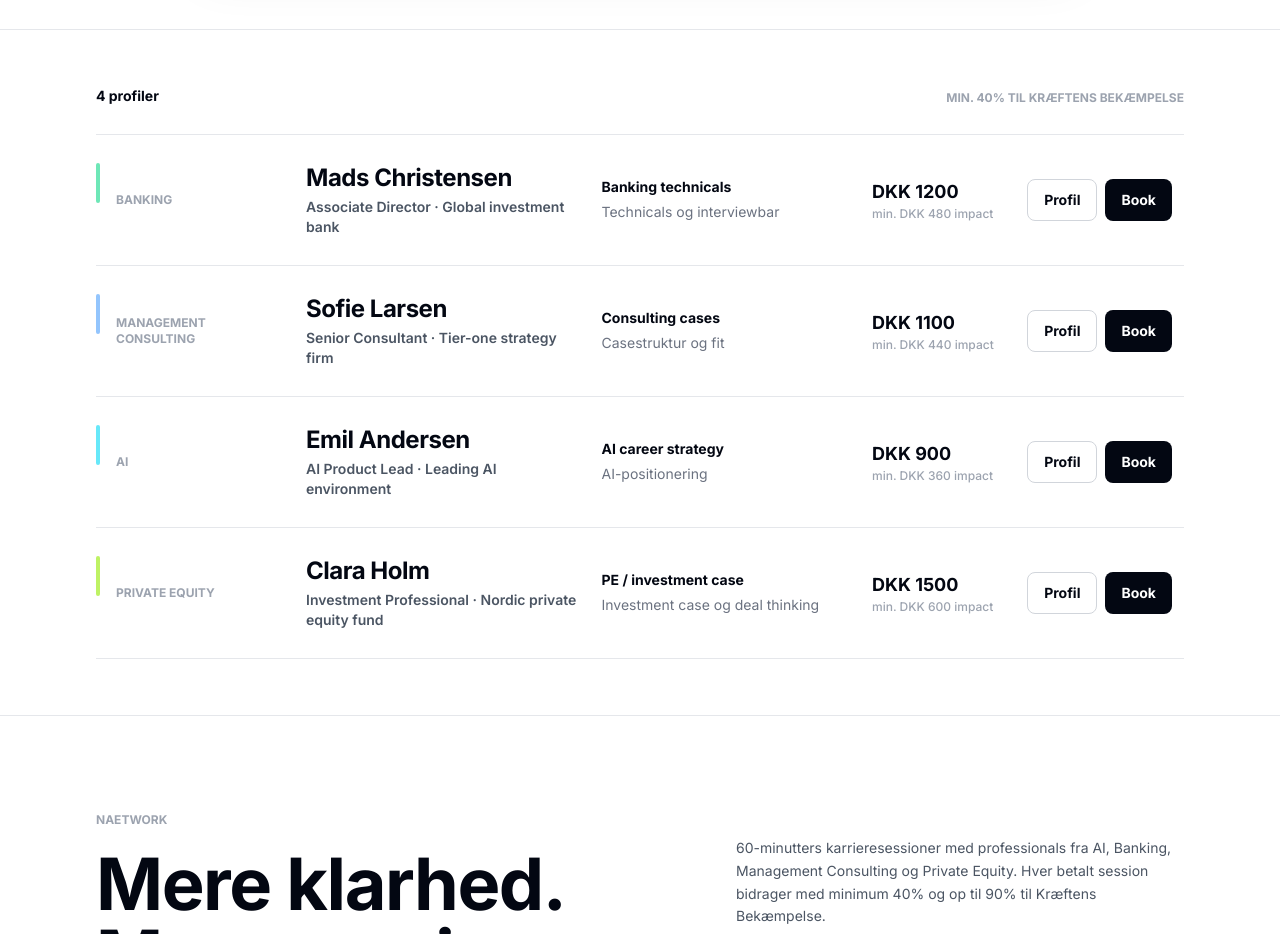
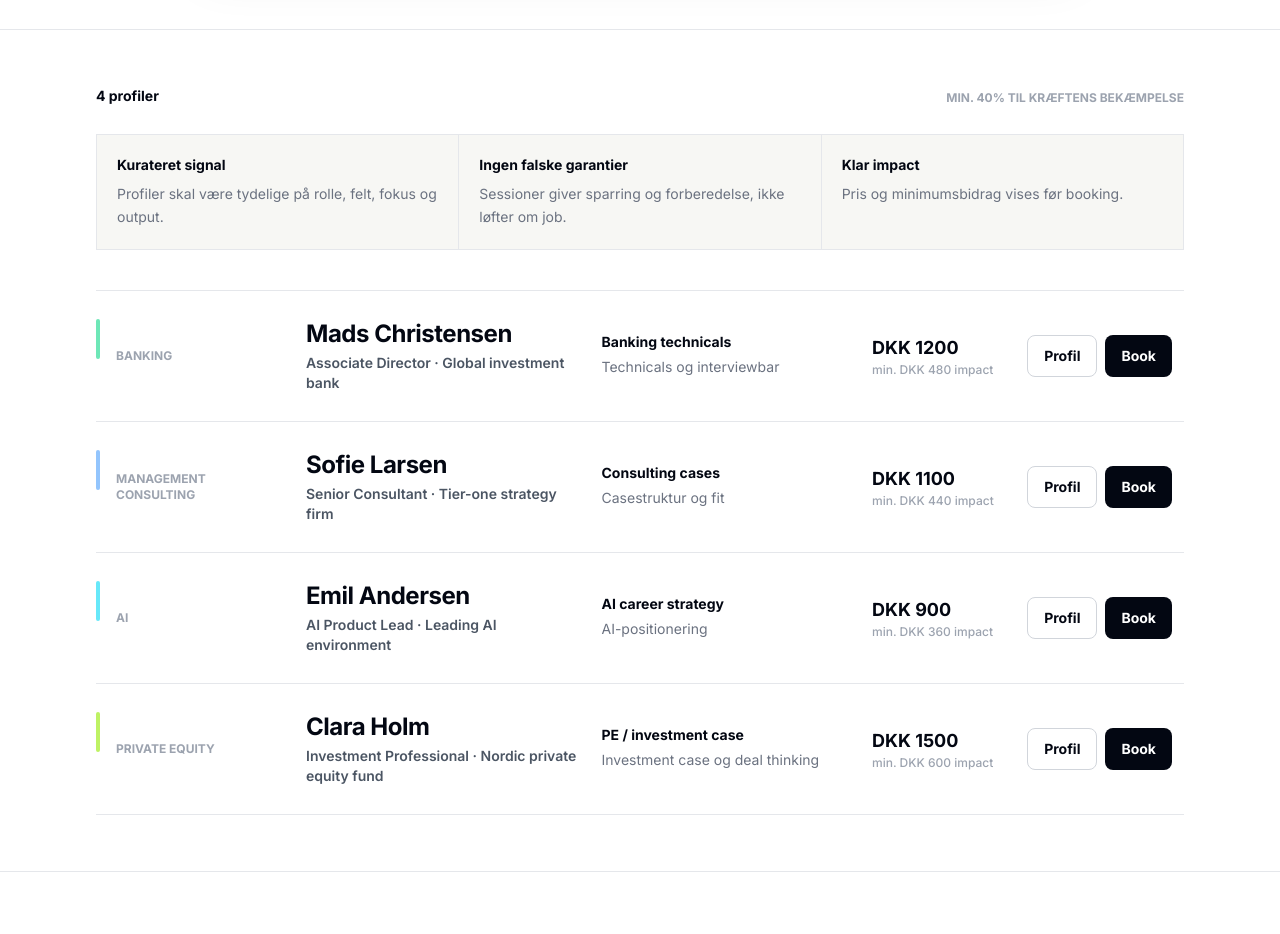
Before and after one commit to mikkelstreet-png/Naetwork, a Next.js app: page /professionals in a window 1280 px wide. Shown: the part 820-1754 px from the top of the page. Built offline with nearby package versions, Linux system fonts and the light colour scheme; no server answers; the database is empty.

Commit message:
Prefilter profiles from field links and add quality standard

```diff
--- a/app/professionals/page.tsx
+++ b/app/professionals/page.tsx
@@ -126,6 +126,10 @@ function primaryOutputFor(pro: ProfessionalCard, isDa: boolean) {
   return isDa ? 'Klarere næste skridt' : 'Clearer next steps'
 }
 
+function isIndustry(value: string | null): value is Industry {
+  return !!value && INDUSTRIES.includes(value as Industry) && value !== 'all'
+}
+
 export default function ProfessionalsPage() {
   const { lang } = useLanguage()
   const isDa = lang === 'da'
@@ -135,6 +139,11 @@ export default function ProfessionalsPage() {
   const [bookTarget, setBookTarget] = useState<ProfessionalCard | null>(null)
 
   const supabase = createClient()
+
+  useEffect(() => {
+    const field = new URLSearchParams(window.location.search).get('field')
+    if (isIndustry(field)) setIndustryFilter(field)
+  }, [])
 
   useEffect(() => {
     async function fetchProfessionals() {
@@ -203,9 +212,16 @@ export default function ProfessionalsPage() {
     ['40-90%', isDa ? 'Impact pr. betalt session' : 'Impact per paid session'],
   ] as const
 
+  const standards = [
+    [isDa ? 'Kurateret signal' : 'Curated signal', isDa ? 'Profiler skal være tydelige på rolle, felt, fokus og output.' : 'Profiles should be clear on role, field, focus and output.'],
+    [isDa ? 'Ingen falske garantier' : 'No false guarantees', isDa ? 'Sessioner giver sparring og forberedelse, ikke løfter om job.' : 'Sessions provide guidance and preparation, not job promises.'],
+    [isDa ? 'Klar impact' : 'Clear impact', isDa ? 'Pris og minimumsbidrag vises før booking.' : 'Price and minimum contribution are visible before booking.'],
+  ] as const
+
   function resetFilters() {
     setSearch('')
     setIndustryFilter('all')
+    window.history.replaceState(null, '', '/professionals')
   }
 
   return (
@@ -264,6 +280,15 @@ export default function ProfessionalsPage() {
           <p className="text-xs font-bold uppercase text-gray-400">{t.impact}</p>
         </div>
 
+        <section className="mb-10 grid gap-px border border-gray-200 bg-gray-200 md:grid-cols-3">
+          {standards.map(([title, body]) => (
+            <div key={title} className="bg-[#f7f7f4] p-5">
+              <p className="text-sm font-black text-gray-950">{title}</p>
+              <p className="mt-2 text-sm leading-relaxed text-gray-500">{body}</p>
+            </div>
+          ))}
+        </section>
+
         {filtered.length === 0 ? (
           <div className="border-y border-gray-200 py-16 text-center">
             <p className="text-xl font-black text-gray-950">{t.noResults}</p>
```
